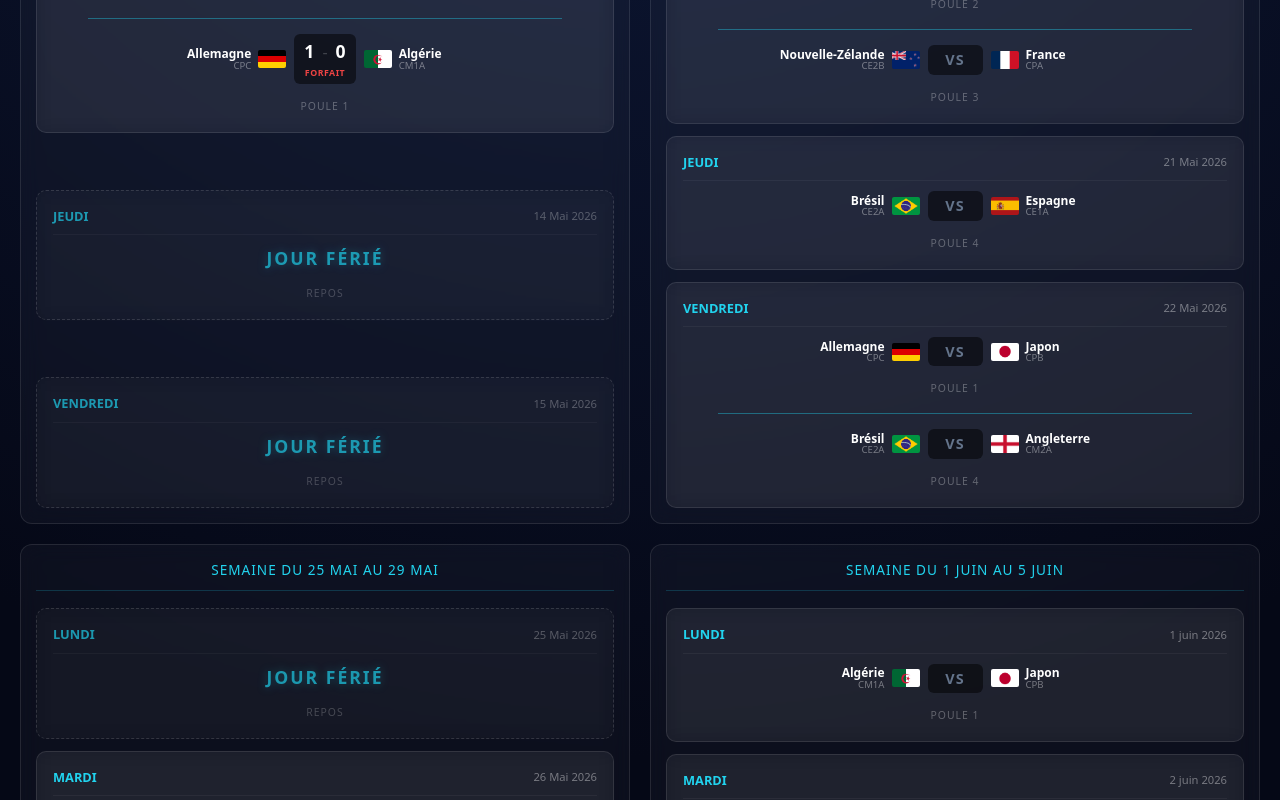
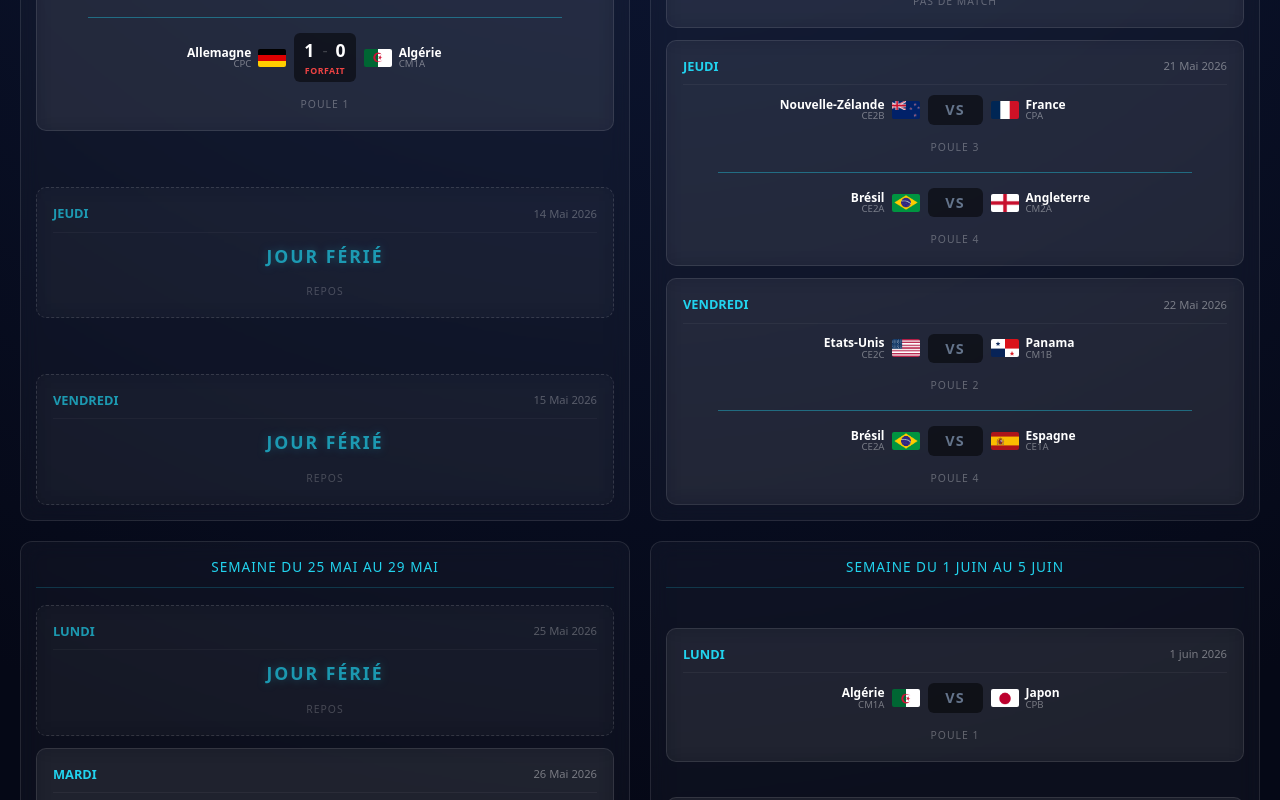
Before and after one commit to RayaneO18/Tournament, a Next.js app: page /calendrier in a window 1280 px wide. Shown: the part 600-1400 px from the top of the page. Built offline with nearby package versions, Linux system fonts and the light colour scheme.

Commit message:
jour 3, deplacement match

```diff
--- a/app/page.tsx
+++ b/app/page.tsx
@@ -16,6 +16,9 @@
           <strong>Note importante :</strong> Cet espace centralise toutes les alertes du tournoi : modifications de match, annulations pour cause d'intempéries ou absence créant un manque d'effectif.
           <br></br>
           ☔ Certains matchs ont été déplacés en raison de la pluie : certaines journées compteront deux rencontres (deux matchs par jour).
+          <br></br>
+          <br></br>
+Mise à jour 19/05 : En raison des intempéries, les matchs du 19/05 ainsi que d'autres rencontres ont dû être déplacés. Veuillez consulter le nouveau calendrier.
         </p>
       </div>
       {/* SECTION DES RÈGLES */}
--- a/data/data.ts
+++ b/data/data.ts
@@ -86,18 +86,18 @@
     semaine: "Semaine du 18 Mai au 22 Mai",
     rencontres: [
       { jour: "Lundi", date: "18 Mai", matchs: [{ eq1: "Etats-Unis", score1: 3, eq2: "Maroc", score2: 1, poule: "Poule 2" }, { eq1: "France", score1: 0, eq2: "Argentine", score2: 2, poule: "Poule 3" } ] },
-      { jour: "Mardi", date: "19 Mai", matchs: [{ eq1: "Etats-Unis", score1: null, eq2: "Panama", score2: null, poule: "Poule 2" }, { eq1: "Nouvelle-Zélande", score1: null, eq2: "France", score2: null, poule: "Poule 3" }] },
-      { jour: "Jeudi", date: "21 Mai", matchs: [{ eq1: "Brésil", score1: null, eq2: "Espagne", score2: null, poule: "Poule 4" }] },
-      { jour: "Vendredi", date: "22 Mai", matchs: [{ eq1: "Allemagne", score1: null, eq2: "Japon", score2: null, poule: "Poule 1" }, { eq1: "Brésil", score1: null, eq2: "Angleterre", score2: null, poule: "Poule 4" }] },
+      { jour: "Mardi", date: "19 Mai", isReporte: true, matchs: [] },
+      { jour: "Jeudi", date: "21 Mai", matchs: [{ eq1: "Nouvelle-Zélande", score1: null, eq2: "France", score2: null, poule: "Poule 3" }, { eq1: "Brésil", score1: null, eq2: "Angleterre", score2: null, poule: "Poule 4" }] },
+      { jour: "Vendredi", date: "22 Mai", matchs: [{ eq1: "Etats-Unis", score1: null, eq2: "Panama", score2: null, poule: "Poule 2" }, { eq1: "Brésil", score1: null, eq2: "Espagne", score2: null, poule: "Poule 4" }] },
     ]
   },
   {
     semaine: "Semaine du 25 Mai au 29 Mai",
     rencontres: [
       { jour: "Lundi", date: "25 Mai", isFerie: true, matchs: [] },
-      { jour: "Mardi", date: "26 Mai", matchs: [{ eq1: "Maroc", score1: null, eq2: "Panama", score2: null, poule: "Poule 2" }] },
-      { jour: "Jeudi", date: "28 Mai", matchs: [{ eq1: "Nouvelle-Zélande", score1: null, eq2: "Argentine", score2: null, poule: "Poule 3" }] },
-      { jour: "Vendredi", date: "29 Mai", matchs: [{ eq1: "Espagne", score1: null, eq2: "Angleterre", score2: null, poule: "Poule 4" }] },
+      { jour: "Mardi", date: "26 Mai", matchs: [{ eq1: "Allemagne", score1: null, eq2: "Japon", score2: null, poule: "Poule 1" }, { eq1: "Maroc", score1: null, eq2: "Panama", score2: null, poule: "Poule 2" }] },
+      { jour: "Jeudi", date: "28 Mai", matchs: [{ eq1: "Espagne", score1: null, eq2: "Angleterre", score2: null, poule: "Poule 4" }] },
+      { jour: "Vendredi", date: "29 Mai", matchs: [{ eq1: "Nouvelle-Zélande", score1: null, eq2: "Argentine", score2: null, poule: "Poule 3" }] },
     ]
   },
   {
```
